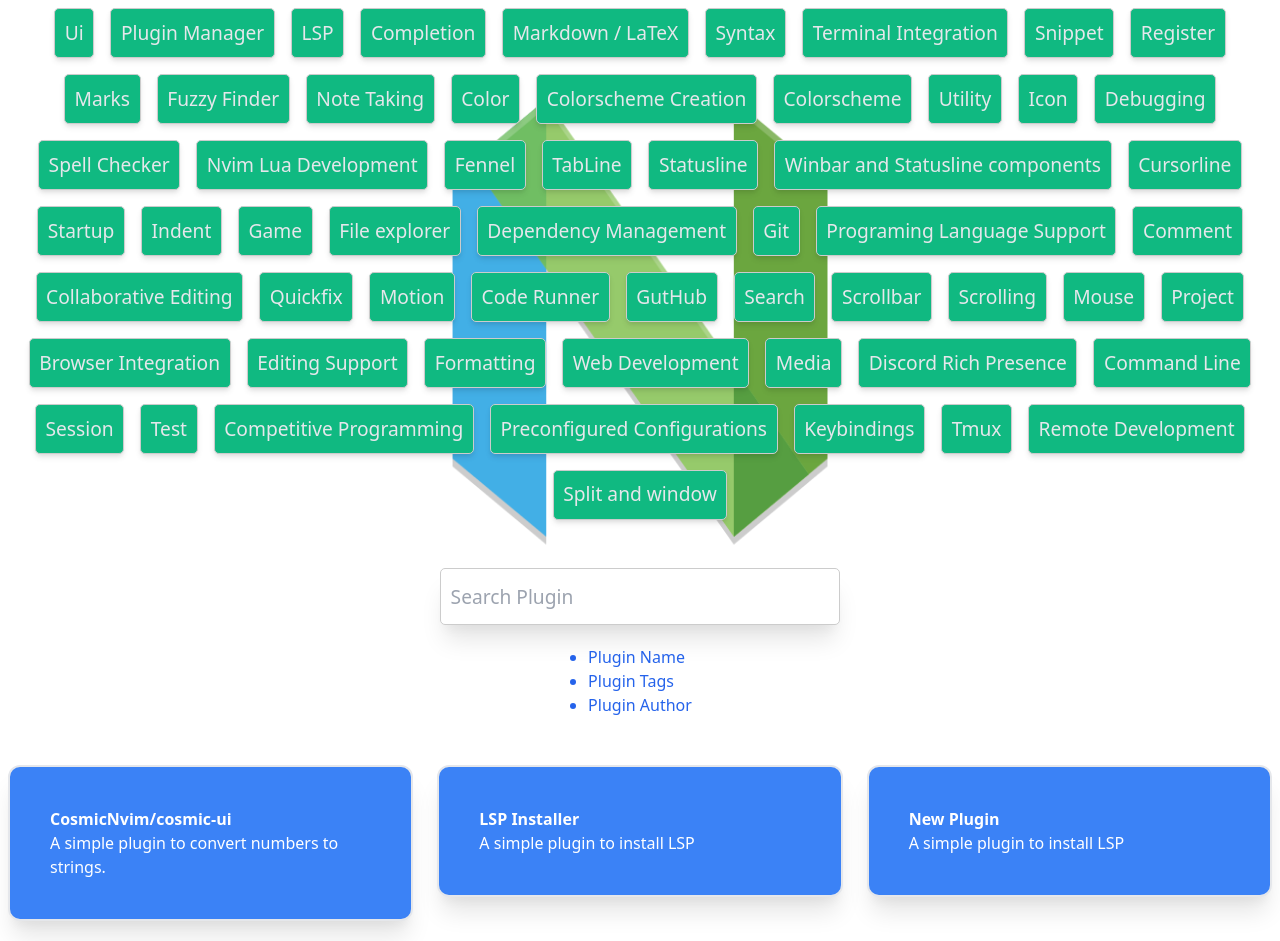
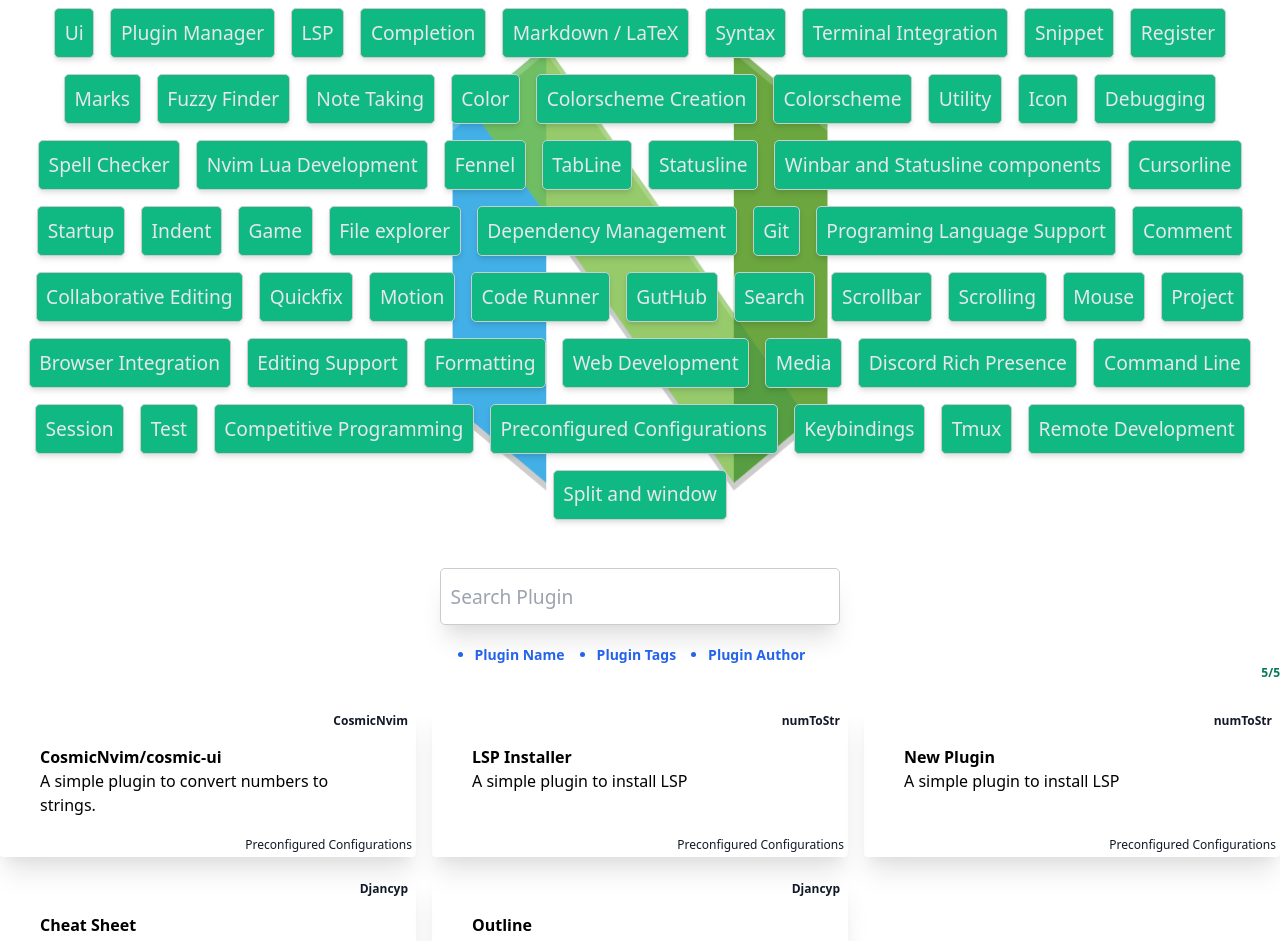
Before and after one commit to Djancyp/nvim-plugins..github.io, a Nuxt app: page / in a window 1280 px wide. Shown: the top 941 px of the page. Built offline with nearby package versions, Linux system fonts and the light colour scheme.

Commit message:
Syle fixes

```diff
--- a/components/list/plugin-list.vue
+++ b/components/list/plugin-list.vue
@@ -1,12 +1,27 @@
 <template>
-  <div class="">
-    <ul class="w-full  mt-10 container grid grid-cols-6 gap-2">
-      <li v-for="plugin in list" :key="plugin.repo" class="col-span-2">
+  <div class="relative w-full container">
+    <span class="absolute top-0 right-0 text-xs font-bold text-green-700">
+      {{ totalCount }}/{{ searchCount }}
+    </span>
+    <ul
+      class="mt-10 container grid  gap-4 md:grid-cols-3 sm:grid-cols-1 xs:grid-cols-1"
+    >
+      <li
+        v-for="plugin in list"
+        :key="plugin.repo"
+        class="relative shadow-xl border-gray-200 rounded"
+      >
         <a
           :href="'https://github.com/' + plugin.repo"
           target="_blank"
-          class="m-2 flex flex-col shadow-xl p-10 border-2 border-gray-200 rounded-xl bg-blue-500 text-white"
+          class="p-10 flex flex-col"
         >
+          <span class="absolute top-2 right-2 text-xs text-gray-900 font-bold">
+            {{ plugin.author }}
+          </span>
+          <span class="absolute bottom-1 right-1 text-xs text-gray-900"
+            >Preconfigured Configurations</span
+          >
           <strong>{{ plugin.displayName }} </strong>
           <span>{{ plugin.description }} </span>
         </a>
@@ -21,6 +36,14 @@ export default {
       type: Array,
       required: true,
     },
+    totalCount: {
+      type: Number,
+      required: true,
+    },
+    searchCount: {
+      type: Number,
+      required: true,
+    },
   },
 }
 </script>
--- a/components/menu/cat-menu.vue
+++ b/components/menu/cat-menu.vue
@@ -1,8 +1,18 @@
 <template>
-  <div>
+  <div class="relative">
+    <img src="../../static/images/logo.png" class="absolute logo" />
+
     <ul class="top-menu container">
-      <li v-for="m in menu" :key="m.repo" class="bg-green-500 shadow-md">
-        <a :href="m.category" class="text-gray-200">
+      <li
+        v-for="m in menu"
+        :key="m.repo"
+        class="shadow-md"
+        :class="[m.category === category ? 'bg-green-900' : 'bg-green-500']"
+      >
+        <a
+          class="text-gray-200 cursor-pointer"
+          @click="filterCategory(m.category)"
+        >
           {{ m.displayName }}
         </a>
       </li>
@@ -17,9 +27,33 @@ export default {
       required: true,
     },
   },
+  data() {
+    return {
+      category: '',
+    }
+  },
+  methods: {
+    filterCategory(m) {
+      if (this.category !== m) {
+        this.category = m
+      } else {
+        this.category = ''
+      }
+      this.$emit('filter', this.category)
+    },
+  },
 }
 </script>
 <style lang="css">
+.logo {
+  width: 500px;
+  height: 500px;
+  z-index: -1;
+  top: 50%;
+  left: 50%;
+  transform: translate(-50%, -50%);
+}
+
 .top-menu {
   display: flex;
   flex-wrap: wrap;
--- a/components/searchbar/search-bar.vue
+++ b/components/searchbar/search-bar.vue
@@ -1,6 +1,5 @@
 <template>
   <div class="search-box w-full mt-10 flex flex-row relative">
-    <img src="../../static/images/logo.png" class="absolute logo"  />
     <input
       ref="search"
       v-model="search"
@@ -8,10 +7,10 @@
       type="text"
       placeholder="Search Plugin"
     />
-    <ul class="pt-5 list-disc text-blue-600">
-      <li>Plugin Name</li>
-      <li>Plugin Tags</li>
-      <li>Plugin Author</li>
+    <ul class="pt-5 list-disc text-blue-600 flex flex-row text-sm font-bold">
+      <li class="mx-4">Plugin Name</li>
+      <li class="mx-4">Plugin Tags</li>
+      <li class="mx-4">Plugin Author</li>
     </ul>
   </div>
 </template>
@@ -34,12 +33,6 @@ export default {
 }
 </script>
 <style lang="css">
-.logo{
-    width: 500px;
-    height: 500px;
-    z-index: -1;
-    bottom:100%;
-}
 .search-box {
   display: flex;
   align-items: center;
--- a/layout/default.vue
+++ b/layout/default.vue
@@ -1,8 +1,12 @@
 <template>
   <div class="layout">
-    <catMenu :menu="menu" />
+    <catMenu :menu="menu" @filter="sortSearch" />
     <SearchBar @search="sortSearch" />
-    <List :list="listPlugins" />
+    <List
+      :list="listPlugins"
+      :total-count="totalCount"
+      :search-count="searchCount"
+    />
   </div>
 </template>
 <script>
@@ -24,6 +28,8 @@ export default {
       menu,
       plugins: Plugins,
       listPlugins: Plugins,
+      totalCount: Plugins.length,
+      searchCount: Plugins.length,
     }
   },
   methods: {
@@ -39,7 +45,9 @@ export default {
             plugin.author.toLowerCase().includes(val.toLowerCase())
           )
         })
+        this.searchCount = this.listPlugins.length
       } else {
+        this.searchCount = this.totalCount
         this.listPlugins = this.plugins
       }
     },
```
